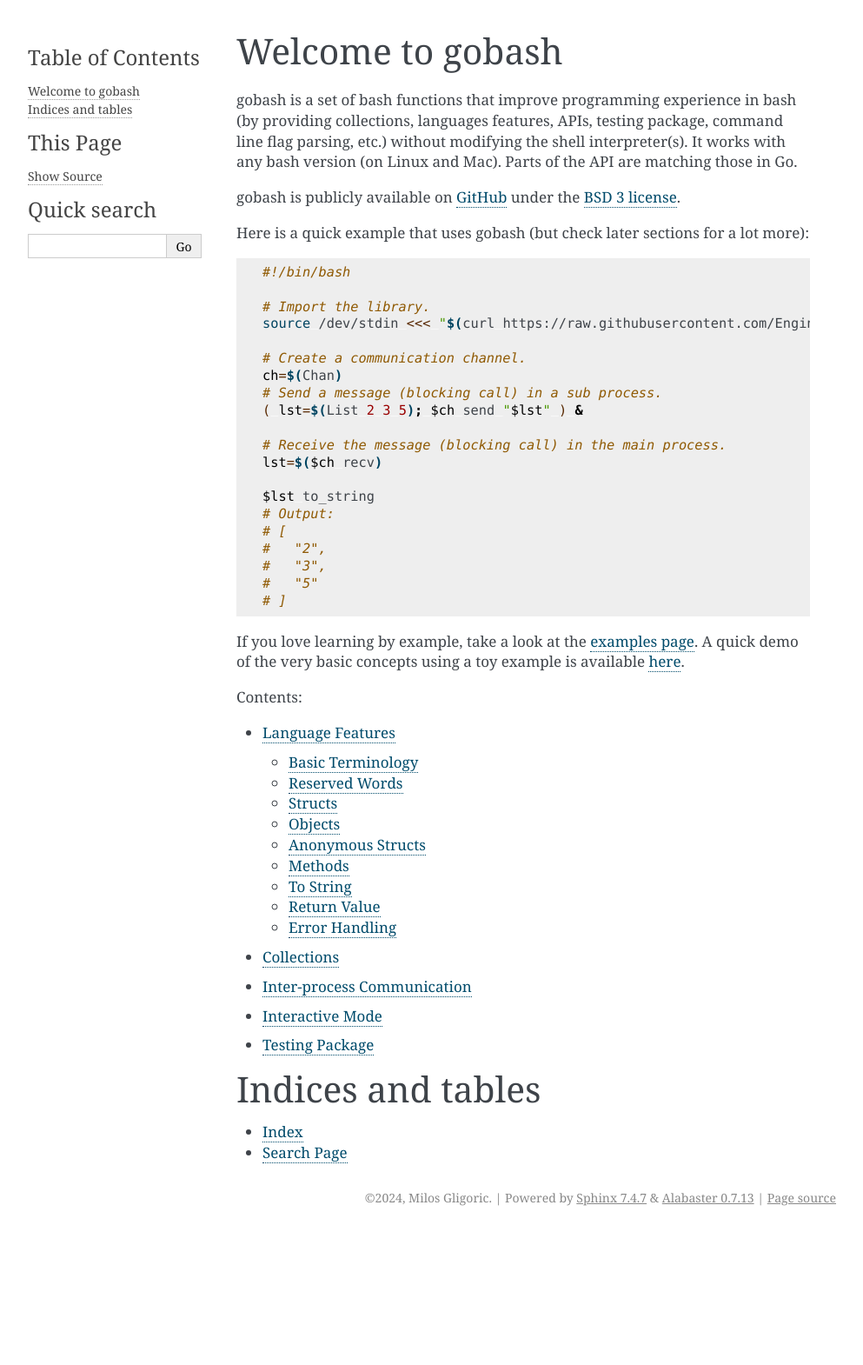
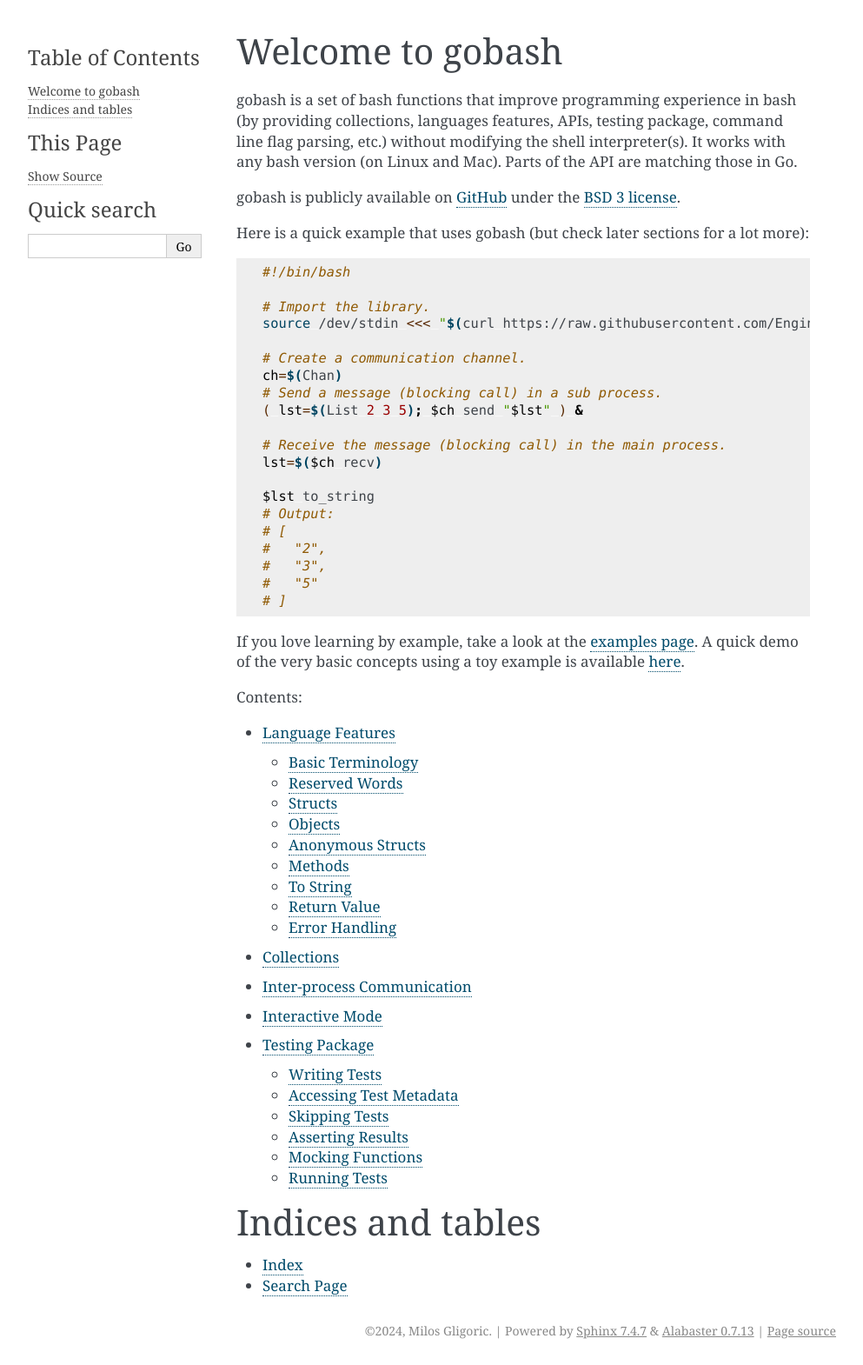
Before and after one commit to EngineeringSoftware/gobash, a Sphinx documentation site: the page built from doc/index.rst, in a window 1280 px wide. Shown: the whole page at 87% size, without its empty margins (148-1141 px from the left). Built offline with Sphinx 7.4.7, drawn with Linux system fonts in a browser that asks for light colours; before the commit the page ends 1417 px from its top, so only the background shows below that; some of the changed lines change nothing that is shown.

Commit message:
doc: Moving testing info (but still have pending gobash test command)

```diff
--- a/doc/testing.rst
+++ b/doc/testing.rst
@@ -2,5 +2,149 @@
 Testing Package
 ===============
 
+In this section, we describe the way to write and run tests.
+
+Writing Tests
+-------------
+
+It is great having tests for each function. We keep test files in the
+same package as the corresponding source files. Test files have to
+have suffix `_test.sh`.
+
+Each test is a function that starts with `function test_`. The outcome
+of a test corresponds to the return code from the test function.
+
+Here is an example of a trivial passing test.
+
+.. code-block:: bash
+
+    function test_passing() {
+            return 0
+    }
+
+Here is an example of a trivial failing test.
+
+.. code-block:: bash
+
+    function test_failing() {
+            return 1 # or any other non-zero value
+    }
+
+Accessing Test Metadata
+-----------------------
+
+The first (and only) argument passed to each test function (test for
+short) is an object (an instance of the `TestT` struct), which carries
+metadata about the test itself and can be used by the developers to
+set test status (more on this in later sections).
+
+.. code-block:: bash
+
+    function test_first_arg() {
+            local -r t="${1}"
+            # You can access info about the test via t.
+    }
+
+Skipping Tests
+--------------
+
+Using a test metadata object, one can skip a test by invoking the
+`skip` method. An optional message can be given as well, which will be
+shown during test result reporting.
+
+In the example below, we show a test that is skipped in case
+dependencies for the library being tested are not
+available. Specifically, when testing the `whiptail` package, we check
+that dependencies for that package are available (by invoking
+`whiptail_enabled`). If dependencies are not available, we skip the
+test.
+
+.. code-block:: bash
+
+    function test_whiptail_msg_box() {
+            local -r t="${1}"
+            ! whiptail_enabled && $t skip "No deps."
+
+            local box
+            # ...
+    }
+
+.. note::
+
+    If a test fails and the skip flag is set to true, the test will be
+    counted as failing (and not as skipped).
+
+Asserting Results
+-----------------
+
+gobash includes a number of assertion functions
+([assert.sh](/src/lang/assert.sh)) that can be conveniently used in
+tests. If an assertion fails, a stack trace is printed, and `exit 1`
+is executed. (Note that a failing assertion stops only the current
+test, and not the entire test run, because each test is run in a
+subshell.) In the library itself, we do not use `assert` functions to
+ensure compatibility with `set -e` option in bash.
+
+.. code-block:: bash
+
+    #!/bin/bash
+    . gobash/gobash
+
+    function test_with_assertion() {
+            assert_eq 3 5 "3 and 5 are not equal"
+    }
+    # Output
+    # ERROR: <3> not equal to <5> (3 and 5 are not equal)
+    # 67 assert_eq $HOME/projects/gobash/src/lang/assert.sh
+    # 6 test_with_assertion ./demo_test.sh
+    #   ./demo_test.sh 708[ms]
+    # Tests run: 1, failed: 1, skipped: 0.
+    # Total time: 834[ms]
+
+Mocking Functions
+-----------------
+
+Mocking in gobash is done on a function level. There is nothing
+specific to gobash, as we simply rely on bash dynamic nature and
+ability to replace any function (in a specific scope).
+
+Below is an example of mocking that we use during testing of the
+`whiptail` API. To avoid opening any window during testing (and
+invoking `whiptail`), we implement a mock function that will be
+invoked from `show`. The mock function simply returns a result that we
+desire.
+
+.. code-block:: bash
+
+    function test_whiptail_input_box() {
+            local -r t="${1}"
+            ! whiptail_enabled && $t skip "No deps."
+
+            local box
+            box=$(WTInputBox "Text")
+            assert_ze $?
+
+            # Mocking whiptail command.
+            function whiptail() {
+                    echo "Result" >&3
+                    return 0
+            }
+            local -r res=$(WTResult)
+            $box show "$res"
+            assert_eq $($res val) "Result"
+    }
+    readonly -f test_whiptail_input_box
+
+Running Tests
+-------------
+
+`gobash test` command can be used for running tests.
+
+.. code-block:: bash
+
+    ./gobash test # arguments as you wish
+
+TODO: insert details about the testing package
+
 .. toctree::
    :maxdepth: 2
```
